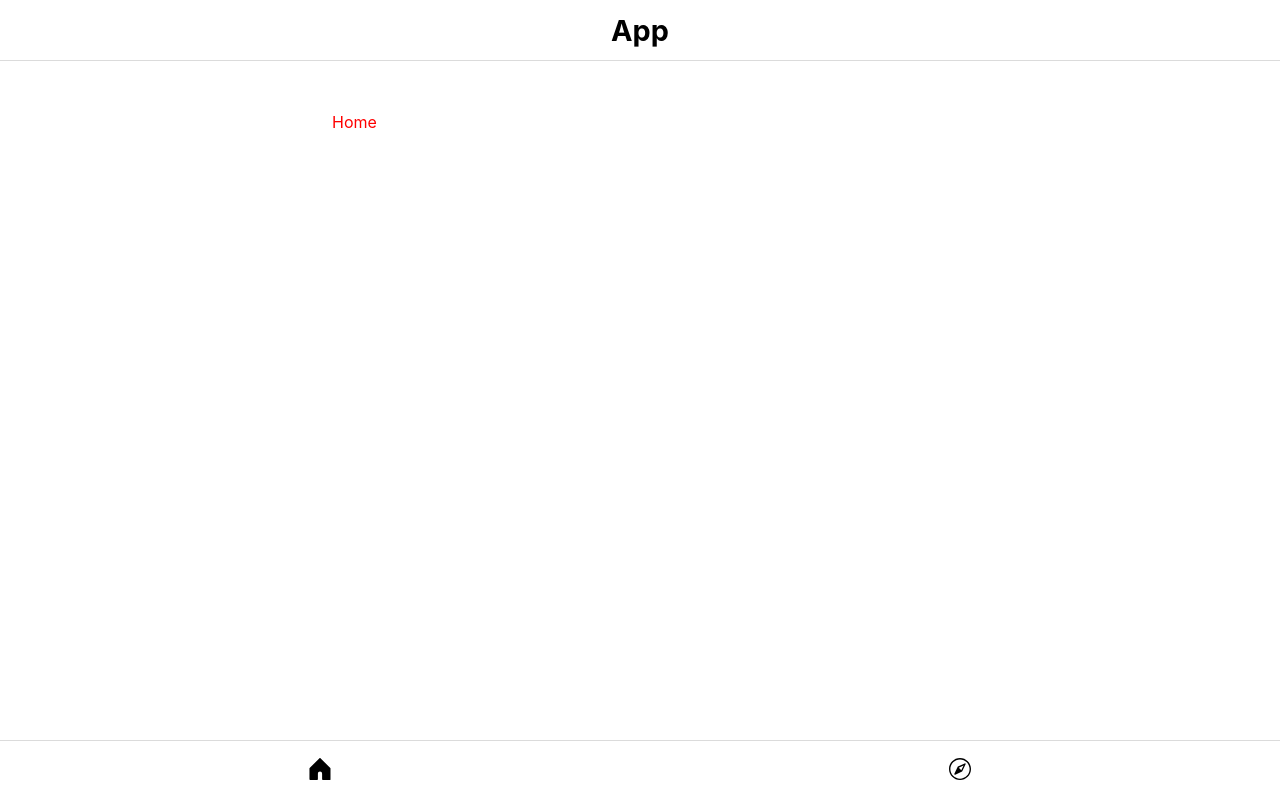
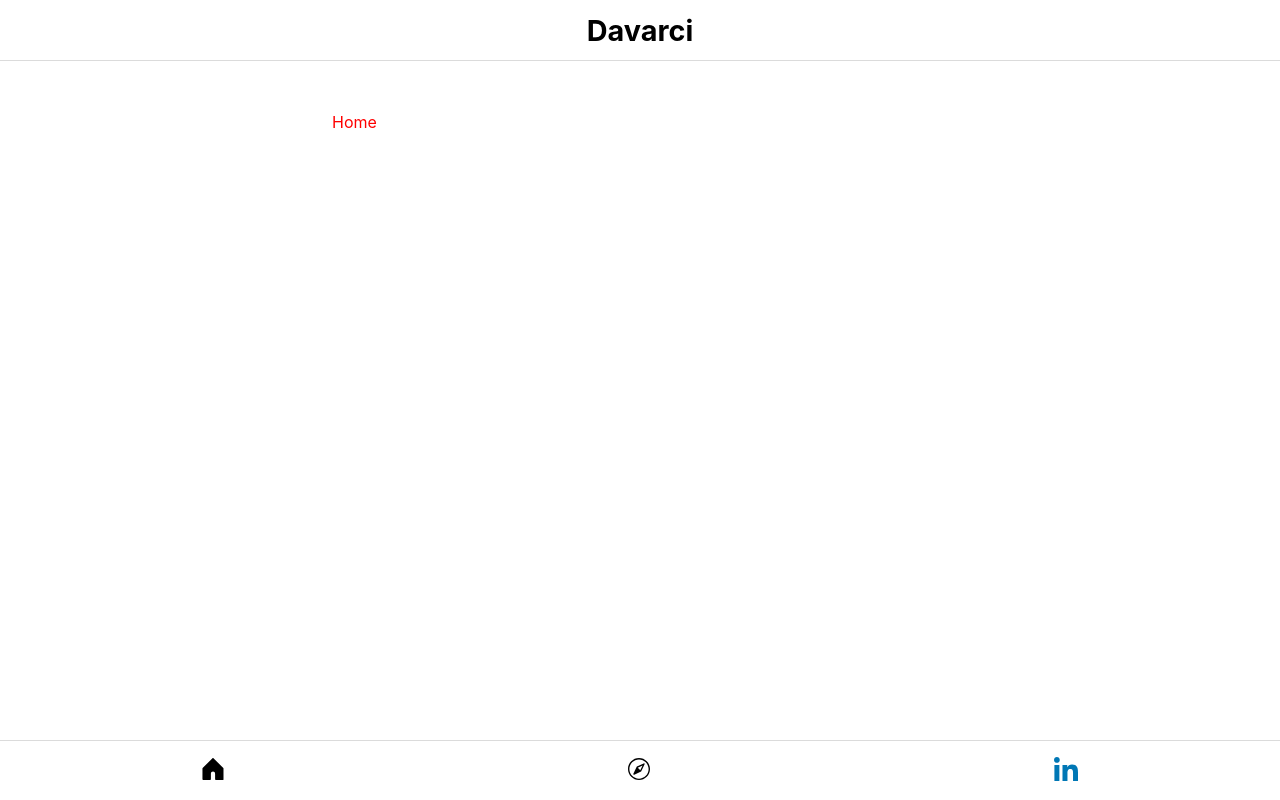
Before and after one commit to xephtar/about-me, a Vue app: page / in a window 1280 px wide. Built offline with nearby package versions, Linux system fonts and the light colour scheme.

Commit message:
Add icon to direct LinkedIn

```diff
--- a/src/components/Header.vue
+++ b/src/components/Header.vue
@@ -1,8 +1,7 @@
 <template>
   <header class="header">
     <Container class="header-inner">
-      <router-link to="/" class="home">App</router-link>
-
+      <router-link to="/" class="home">Davarci</router-link>
       <nav class="navigation">
         <router-link to="/">
           <IconHomeFill v-if="$route.name === 'Home'" />
@@ -12,6 +11,9 @@
           <IconAboutFill v-if="$route.fullPath.includes('about')" />
           <IconAbout v-else />
         </router-link>
+        <a href="https://www.linkedin.com/in/davarci/">
+          <IconLinkedin />
+        </a>
       </nav>
     </Container>
   </header>
@@ -23,10 +25,18 @@ import IconHomeFill from '@/icons/home-fill.svg'
 import Container from '@/components/Container'
 import IconAbout from '@/icons/about.svg'
 import IconAboutFill from '@/icons/about-fill.svg'
+import IconLinkedin from '@/icons/linkedin.svg'
 
 export default {
   name: 'MainHeader',
-  components: { Container, IconHome, IconHomeFill, IconAbout, IconAboutFill }
+  components: {
+    Container,
+    IconHome,
+    IconHomeFill,
+    IconAbout,
+    IconAboutFill,
+    IconLinkedin
+  }
 }
 </script>
 
```
Also changed, not shown: src/icons/linkedin.svg (added).
